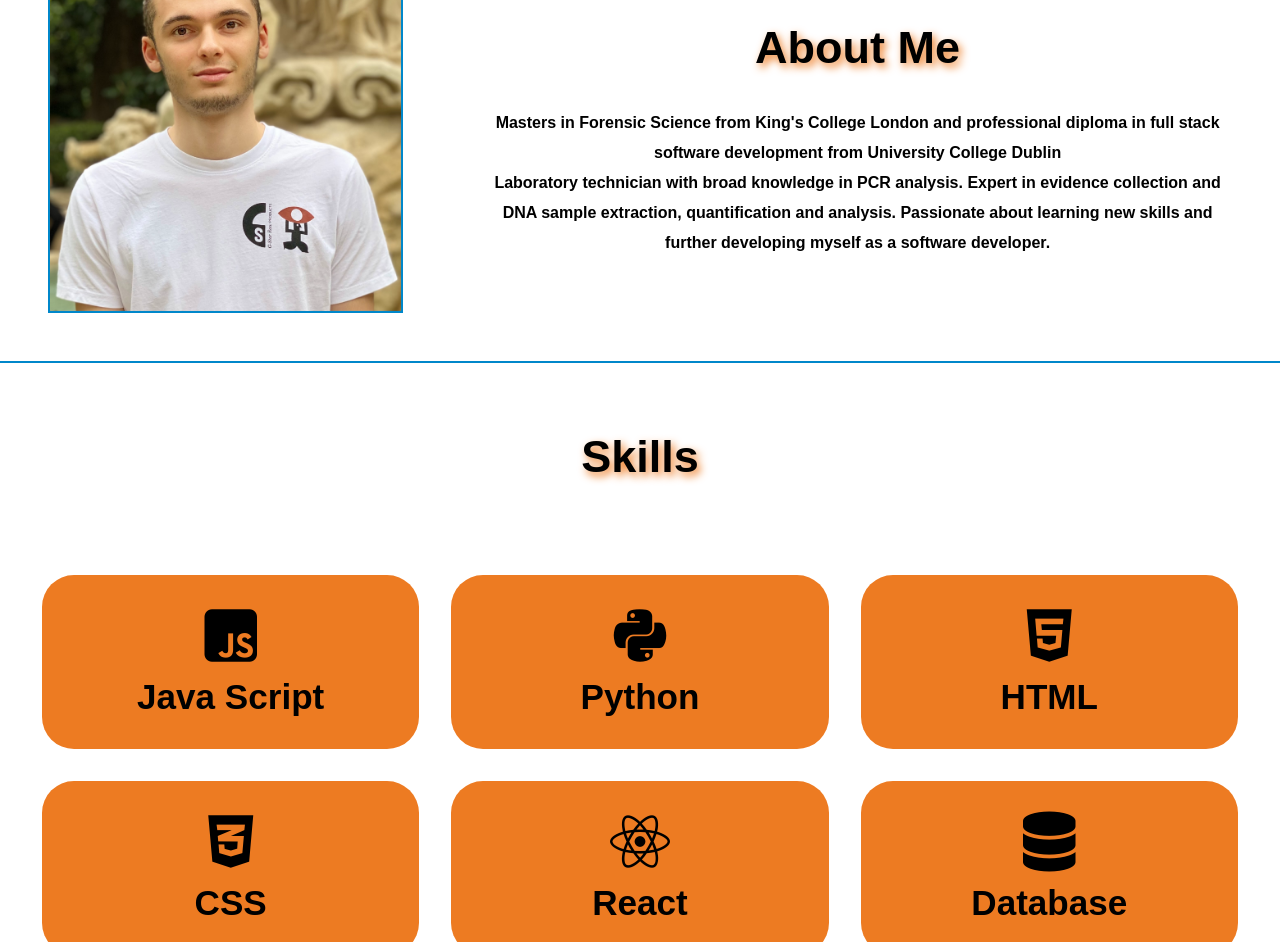
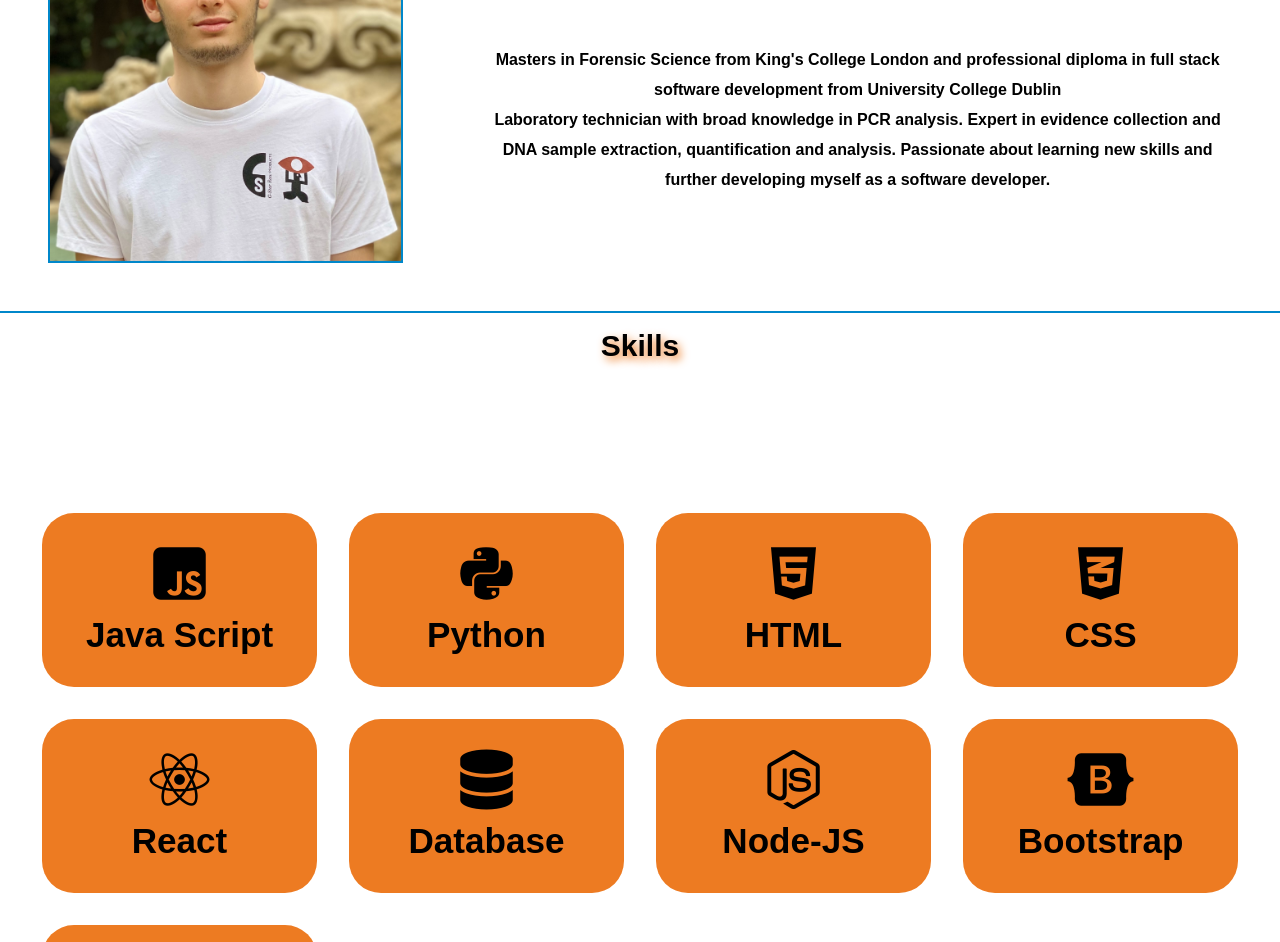
Before and after one commit to m-stavrakov/Personal-Page, a plain HTML site: page index.html in a window 1280 px wide. Shown: the part 707-1649 px from the top of the page. Drawn offline with Linux system fonts and the light colour scheme.

Commit message:
Tommys small fixes

```diff
--- a/index.html
+++ b/index.html
@@ -22,7 +22,7 @@
     <section id="Home">
     <div class="container">
         <div class="description">
-           <a><h2>Martin Stavrakov</h2></a>
+           <h2>Martin Stavrakov</h2>
            <p><span>Welcome</span> to my personal page where you can learn more about me, my education and my goals!</p>
         </div>
         <img class="first-img" src="./images/Developper_01__Converted__generated.jpg" alt="developer" width="30%">
@@ -33,7 +33,7 @@
         <div class="container">
             <img src="./images/me.jpeg" alt="me" width="30%">
             <div class="about-text">
-                <a><h2>About Me</h2></a>
+                <h2>About Me</h2>
                 <p class="emphasise">Masters in Forensic Science from King's College London and professional diploma in full stack software development from University College Dublin</p>
                 <p>Laboratory technician with broad knowledge in PCR analysis. Expert in evidence collection and DNA sample extraction, quantification and analysis. Passionate about learning new skills and further developing myself as a software developer.</p>
             </div>
@@ -41,7 +41,7 @@
     </section>
 
     <section  id="skills" class="skills-section">
-        <a><h2>Skills</h2></a>
+        <h2>Skills</h2>
         <div class="grid-container items">
             <div>
                 <i class="fa-brands fa-square-js fa-2xl"></i>
--- a/myCV.css
+++ b/myCV.css
@@ -77,12 +77,20 @@ a{
     color: rgb(0, 0, 0);
 }
 
+h2{
+    font-size: 30px;
+    font-weight: 700;
+    text-shadow: 3px 4px 8px var(--complimentary-color);
+    text-align: center;
+    margin-bottom: 2em;
+}
+
 .container{
     display: flex;
     align-items:center;
     gap: 5em;
     padding: 3em ;
-    margin-bottom: 50px;
+    /* margin-bottom: 50px; */
     border-bottom: 2px solid var(--primary-color-text);
 }
 
@@ -99,11 +107,6 @@ a{
     font-size: 19px;
 }
 
-.description>a{
-    font-size: 30px;
-    font-weight: 700;
-    text-shadow: 3px 4px 8px var(--complimentary-color);
-}
 
 .about-text>p{
     line-height: 30px;
@@ -112,14 +115,14 @@ a{
     text-align: center;
 }
 
-.about-text>a{
+/* .about-text>a{
     font-size: 30px;
     font-weight: 700;
     text-shadow: 3px 4px 8px var(--complimentary-color);
     text-align: center;
     margin: 2px;
 
-}
+} */
 
 .skills-section{
     margin: 1rem;
@@ -127,17 +130,18 @@ a{
     flex-direction: column;
 }
 
-.skills-section a{
+/* .skills-section a{
     font-size: 30px;
     font-weight: 700;
     text-shadow: 3px 4px 8px var(--complimentary-color);
     text-align: center;
     margin: 2px;
-}
+} */
 
 .grid-container{
     display: grid;
-    grid-template-columns: 1fr 1fr 1fr;
+    /* grid-template-columns: 1fr 1fr 1fr; */
+    grid-template-columns: repeat(auto-fit, minmax(300px, 1fr));
     /* justify-content: space-evenly; */
     align-items: center;
     padding: 10px;
@@ -162,8 +166,8 @@ a{
     padding-top: 60px;
 }
 
-@media (max-width: 992px) {
+/* @media (max-width: 992px) {
     .grid-container{
         grid-template-columns: auto;
     }
-}
+} */
```
